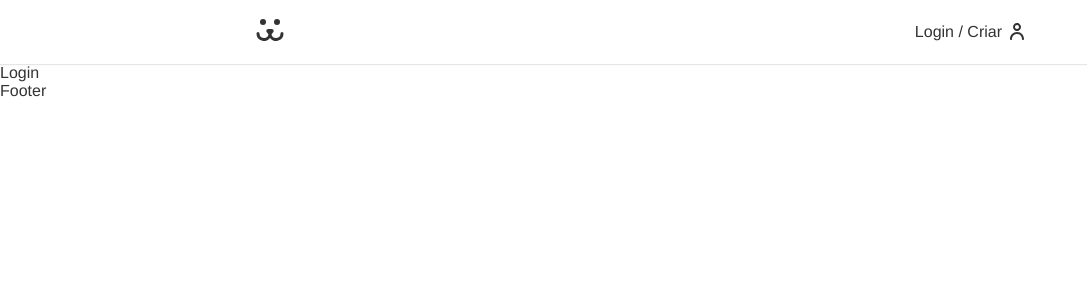
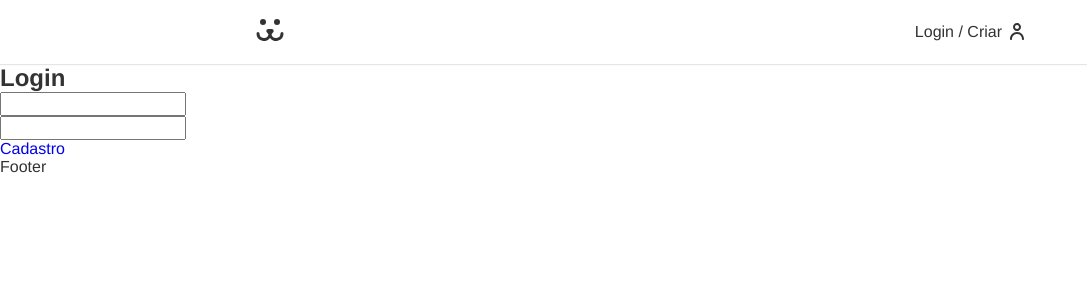
Before and after one commit to FabinhoFlauzino/react-dogs, a React (Vite) app: page /login in a window 1280 px wide. Shown: the top 300 px of the page, without its empty margins (0-1087 px from the left). Built offline with nearby package versions, Linux system fonts and the light colour scheme.

Commit message:
Iniciando Fromulário

```diff
--- a/src/App.jsx
+++ b/src/App.jsx
@@ -12,7 +12,7 @@ function App() {
         <Header />
           <Routes>
             <Route path="/" element={<Home />}/>
-            <Route path="/login" element={<Login />}/>
+            <Route path="/login/*" element={<Login />}/>
           </Routes>
         <Footer />
       </BrowserRouter>
--- a/src/Components/Login/Login.jsx
+++ b/src/Components/Login/Login.jsx
@@ -1,8 +1,20 @@
 import React from 'react'
+import { Route, Routes } from 'react-router-dom'
+import LoginForm from './LoginForm'
+import LoginCreate from './LoginCreate'
+import LoginPasswordLost from './LoginPasswordLost'
+import LoginPasswordReset from './LoginPasswordReset'
 
 const Login = () => {
   return (
-    <div>Login</div>
+    <div>
+      <Routes>
+        <Route path='/' element={<LoginForm />}/>
+        <Route path='criar' element={<LoginCreate/>}/>
+        <Route path='perdeu' element={<LoginPasswordLost />}/>
+        <Route path='resetar' element={<LoginPasswordReset />}/>
+      </Routes>
+    </div>
   )
 }
 
--- /dev/null
+++ b/src/Components/Login/LoginCreate.jsx
@@ -0,0 +1,9 @@
+import React from 'react'
+
+const LoginCreate = () => {
+  return (
+    <div>LoginCreate</div>
+  )
+}
+
+export default LoginCreate
--- /dev/null
+++ b/src/Components/Login/LoginForm.jsx
@@ -0,0 +1,24 @@
+import React, { useState } from "react";
+import { Link } from "react-router-dom";
+
+const LoginForm = () => {
+  const [username, setUsername] = useState("");
+  const [password, setPassword] = useState("");
+
+  function handleSubmit (e) {
+    e.preventDefault()
+  }
+
+  return (
+    <section>
+      <h1>Login</h1>
+      <form action="" onSubmit={handleSubmit}>
+        <input type="text" value={username} onChange={({target}) => setUsername(target.value)}/>
+        <input type="password" value={password} onChange={({target}) => setPassword(target.value)}/>
+      </form>
+      <Link to="/login/criar">Cadastro</Link>
+    </section>
+  );
+};
+
+export default LoginForm;
--- /dev/null
+++ b/src/Components/Login/LoginPasswordLost.jsx
@@ -0,0 +1,9 @@
+import React from 'react'
+
+const LoginPasswordLost = () => {
+  return (
+    <div>LoginPasswordLost</div>
+  )
+}
+
+export default LoginPasswordLost
--- /dev/null
+++ b/src/Components/Login/LoginPasswordReset.jsx
@@ -0,0 +1,9 @@
+import React from 'react'
+
+const LoginPasswordReset = () => {
+  return (
+    <div>LoginPasswordReset</div>
+  )
+}
+
+export default LoginPasswordReset
```
